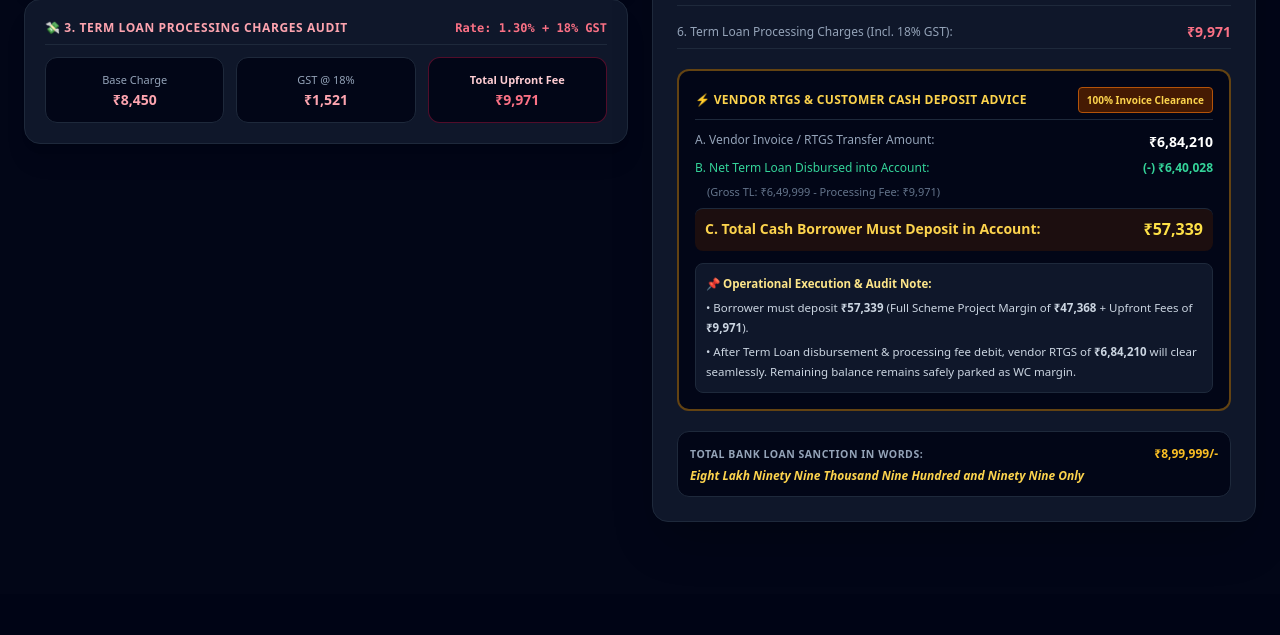
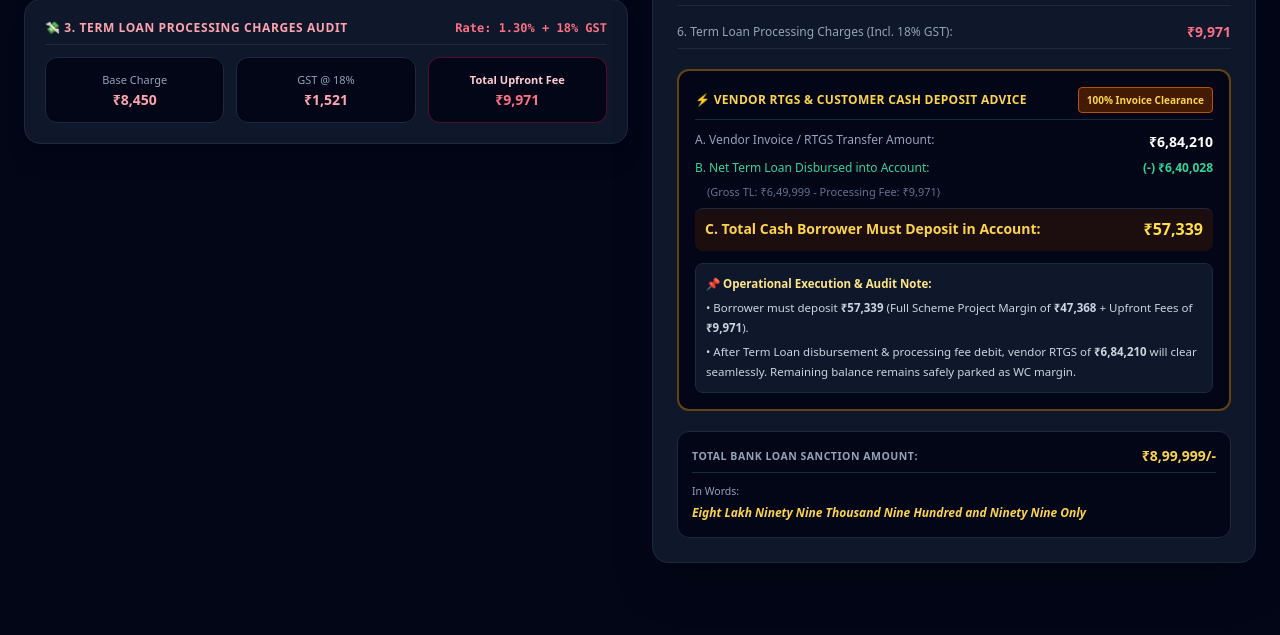
Before and after one commit to sunilskc23/loan-autodoc-filler, a Flask app: page /appraisal in a window 1280 px wide. Shown: the part 725-1360 px from the top of the page. Before the commit the page ends 1247 px from the top, so only its background shows below. Run offline with Flask 3, Linux system fonts and the light colour scheme.

Commit message:
Update appraisal.html

```diff
--- a/templates/appraisal.html
+++ b/templates/appraisal.html
@@ -186,7 +186,7 @@
                                 <label class="text-xs font-bold text-slate-400 block mb-1">TL ALLOCATION IN DESIRED LOAN (₹)</label>
                                 <input type="number" id="reverseTlDesiredAmt" value="650000" oninput="calculateAssessment()"
                                        class="w-full text-xs p-2.5 bg-slate-950 border border-slate-700 rounded-lg text-amber-300 font-bold focus:ring-1 focus:ring-amber-500">
-                                <span class="text-[10.5px] text-slate-500 block mt-1">Remaining amount will be auto-assigned to Working Capital.</span>
+                                <span class="text-[10.5px] text-slate-500 block mt-1">Remaining balance will be auto-assigned to Working Capital.</span>
                             </div>
                         </div>
                     </div>
@@ -216,7 +216,7 @@
                             <div>
                                 <label class="text-xs font-bold text-slate-400 block mb-1">FACILITY TYPE</label>
                                 <select id="wcFacilityType" onchange="calculateAssessment()"
-                                        class="w-full text-xs p-2.5 bg-slate-950 border border-slate-700 rounded-lg text-slate-200 font-semibold focus:ring-1 focus:ring-amber-500">
+                                         class="w-full text-xs p-2.5 bg-slate-950 border border-slate-700 rounded-lg text-slate-200 font-semibold focus:ring-1 focus:ring-amber-500">
                                     <option value="Cash Credit (Hypothecation)">Cash Credit (Hypothecation)</option>
                                     <option value="Overdraft (Clean / Hypothecation)">Overdraft (Clean / Hypothecation)</option>
                                 </select>
@@ -368,12 +368,21 @@
                     </div>
 
                     <!-- Clean Words Box with Figure (Round Figure, No "Rupees") -->
-                    <div class="p-3 bg-slate-950 border border-slate-800 rounded-xl space-y-1 print-border">
-                        <div class="flex justify-between items-center">
-                            <span class="font-bold text-slate-400 uppercase text-[10.5px] tracking-wider print-text-dark">Total Bank Loan Sanction in Words:</span>
-                            <span id="totalSanctionFigureDisplay" class="font-black text-amber-400 text-xs">₹9,00,000/-</span>
+                    <div class="p-3.5 bg-slate-950 border border-slate-800 rounded-xl space-y-2 print-border">
+                        <div class="flex justify-between items-center border-b border-slate-800 pb-1.5 print-border">
+                            <span class="font-bold text-slate-400 uppercase text-[10.5px] tracking-wider print-text-dark">
+                                Total Bank Loan Sanction Amount:
+                            </span>
+                            <span id="totalSanctionFigureDisplay" class="font-black text-amber-300 text-sm print-text-dark">
+                                ₹9,00,000/-
+                            </span>
                         </div>
-                        <p id="totalSanctionInWords" class="text-amber-300 font-bold text-xs italic print-text-dark">Nine Lakh Only</p>
+                        <div>
+                            <span class="text-[10.5px] text-slate-400 block mb-0.5 font-medium print-text-dark">In Words:</span>
+                            <p id="totalSanctionInWords" class="text-amber-300 font-bold text-xs italic leading-relaxed print-text-dark">
+                                Nine Lakh Only
+                            </p>
+                        </div>
                     </div>
 
                 </div>
@@ -406,18 +415,24 @@
                 return inWords(Math.floor(n / 10000000)) + 'Crore ' + inWords(n % 10000000);
             }
 
-            let str = inWords(num).trim(); // NO "Rupees" word
+            let str = inWords(num).trim();
             return str ? (str + " Only") : "Zero Only";
         }
 
         // INDIAN COMMA FORMATTER (₹9,00,000)
         function formatInr(val) {
-            if (isNaN(val) || val === null) return "₹0";
+            if (isNaN(val) || val === null || val === undefined) return "₹0";
             let clean = Math.round(val).toString();
+            let isNegative = false;
+            if (clean.startsWith('-')) {
+                isNegative = true;
+                clean = clean.substring(1);
+            }
             let lastThree = clean.substring(clean.length - 3);
             let otherNumbers = clean.substring(0, clean.length - 3);
             if (otherNumbers !== '') lastThree = ',' + lastThree;
-            return "₹" + otherNumbers.replace(/\B(?=(\d{2})+(?!\d))/g, ",") + lastThree;
+            const res = otherNumbers.replace(/\B(?=(\d{2})+(?!\d))/g, ",") + lastThree;
+            return (isNegative ? "-₹" : "₹") + (res || "0");
         }
 
         function switchAssessmentMode(mode) {
@@ -486,10 +501,13 @@
         }
 
         function calculateAssessment() {
-            const borrower = document.getElementById('borrowerName').value.trim() || "M/s Sharma Enterprises";
-            const scheme = document.getElementById('loanSchemeName').value.trim() || "PMEGP Term Loan & CC";
-            const marginPct = parseFloat(document.getElementById('marginPercent').value || "0") / 100;
-            const procFeePct = parseFloat(document.getElementById('procFeePercent').value || "0") / 100;
+            const borrowerInput = document.getElementById('borrowerName').value.trim();
+            const schemeInput = document.getElementById('loanSchemeName').value.trim();
+            const borrower = borrowerInput || "M/s Sharma Enterprises";
+            const scheme = schemeInput || "PMEGP Term Loan & CC";
+
+            const marginPct = (parseFloat(document.getElementById('marginPercent').value) || 0) / 100;
+            const procFeePct = (parseFloat(document.getElementById('procFeePercent').value) || 0) / 100;
             const includeWc = document.getElementById('includeWc').checked;
             const absorbTotalMarginInTl = document.getElementById('absorbTotalMarginInTl').checked;
 
@@ -506,40 +524,40 @@
             let totalMarginMoney = 0;
 
             if (currentMode === 'FORWARD') {
-                invoiceAmt = Math.round(parseFloat(document.getElementById('quotationAmt').value || "0"));
-                wcProjectAmt = includeWc ? Math.round(parseFloat(document.getElementById('wcRequirementAmt').value || "0")) : 0;
+                invoiceAmt = Math.round(parseFloat(document.getElementById('quotationAmt').value) || 0);
+                wcProjectAmt = includeWc ? Math.round(parseFloat(document.getElementById('wcRequirementAmt').value) || 0) : 0;
 
                 totalProjectCost = invoiceAmt + wcProjectAmt;
                 totalMarginMoney = Math.round(totalProjectCost * marginPct);
 
                 tlMarginShare = Math.round(invoiceAmt * marginPct);
-                tlLoanSanction = invoiceAmt - tlMarginShare;
+                tlLoanSanction = Math.max(0, invoiceAmt - tlMarginShare);
 
                 wcMarginShare = Math.round(wcProjectAmt * marginPct);
-                wcLoanSanction = wcProjectAmt - wcMarginShare;
+                wcLoanSanction = Math.max(0, wcProjectAmt - wcMarginShare);
 
                 totalLoanSanction = tlLoanSanction + wcLoanSanction;
 
                 document.getElementById('formattedQuotationBadge').innerText = formatInr(invoiceAmt) + "/-";
             } else {
                 // Reverse Mode: Customer Desired Loan
-                totalLoanSanction = Math.round(parseFloat(document.getElementById('desiredLoanAmt').value || "0"));
+                totalLoanSanction = Math.round(parseFloat(document.getElementById('desiredLoanAmt').value) || 0);
                 const divisor = (1 - marginPct) > 0 ? (1 - marginPct) : 1;
-                totalProjectCost = Math.round(totalLoanSanction / divisor);
-                totalMarginMoney = totalProjectCost - totalLoanSanction;
+                totalProjectCost = totalLoanSanction > 0 ? Math.round(totalLoanSanction / divisor) : 0;
+                totalMarginMoney = Math.max(0, totalProjectCost - totalLoanSanction);
 
                 if (includeWc) {
-                    let desiredTlLoan = Math.round(parseFloat(document.getElementById('reverseTlDesiredAmt').value || "0"));
+                    let desiredTlLoan = Math.round(parseFloat(document.getElementById('reverseTlDesiredAmt').value) || 0);
                     if (desiredTlLoan > totalLoanSanction) desiredTlLoan = totalLoanSanction;
 
                     tlLoanSanction = desiredTlLoan;
-                    wcLoanSanction = totalLoanSanction - tlLoanSanction;
+                    wcLoanSanction = Math.max(0, totalLoanSanction - tlLoanSanction);
 
-                    invoiceAmt = Math.round(tlLoanSanction / divisor);
-                    wcProjectAmt = totalProjectCost - invoiceAmt;
+                    invoiceAmt = tlLoanSanction > 0 ? Math.round(tlLoanSanction / divisor) : 0;
+                    wcProjectAmt = Math.max(0, totalProjectCost - invoiceAmt);
 
-                    tlMarginShare = invoiceAmt - tlLoanSanction;
-                    wcMarginShare = wcProjectAmt - wcLoanSanction;
+                    tlMarginShare = Math.max(0, invoiceAmt - tlLoanSanction);
+                    wcMarginShare = Math.max(0, wcProjectAmt - wcLoanSanction);
                 } else {
                     tlLoanSanction = totalLoanSanction;
                     wcLoanSanction = 0;
@@ -552,16 +570,13 @@
                 document.getElementById('formattedDesiredLoanBadge').innerText = formatInr(totalLoanSanction) + "/-";
             }
 
-            // Processing Fee Calculation on Term Loan (e.g. 6,50,000 * 1.30% = 8,450; GST = 1,521; Total = 9,971)
+            // Processing Fee Calculation on Term Loan
             const baseProcFee = Math.round(tlLoanSanction * procFeePct);
             const gstProcFee = Math.round(baseProcFee * 0.18);
             const totalProcDeduction = baseProcFee + gstProcFee;
-
             const netTlDisbursed = tlLoanSanction - totalProcDeduction;
 
-            // 100% AUDIT-PROOF DEPOSIT CALCULATION:
-            // If absorbTotalMarginInTl is ON: Customer deposits Full Project Margin + Upfront Fees
-            // If OFF: Customer deposits TL Margin + Upfront Fees
+            // Audit-Proof Deposit Calculation
             let customerDepositRequired = 0;
             if (absorbTotalMarginInTl && includeWc) {
                 customerDepositRequired = totalMarginMoney + totalProcDeduction;
@@ -569,15 +584,17 @@
                 customerDepositRequired = tlMarginShare + totalProcDeduction;
             }
 
-            // Update UI
+            // Update UI - Header & Badges
             document.getElementById('displayBorrowerTitle').innerText = borrower;
             document.getElementById('displaySchemeTitle').innerText = `Scheme: ${scheme} (Margin: ${(marginPct * 100).toFixed(1)}%)`;
             document.getElementById('procFeeRateBadge').innerText = `Rate: ${(procFeePct * 100).toFixed(2)}% + 18% GST`;
 
+            // Processing Cards
             document.getElementById('displayBaseProcFee').innerText = formatInr(baseProcFee);
             document.getElementById('displayGstProcFee').innerText = formatInr(gstProcFee);
             document.getElementById('displayTotalProcFee').innerText = formatInr(totalProcDeduction);
 
+            // Summary Table
             document.getElementById('sumQuotationValue').innerText = formatInr(invoiceAmt);
             document.getElementById('sumWcValue').innerText = formatInr(wcProjectAmt);
             document.getElementById('sumTotalProjectCost').innerText = formatInr(totalProjectCost);
@@ -587,13 +604,14 @@
             document.getElementById('sumTotalBorrowerMargin').innerText = formatInr(totalMarginMoney);
             document.getElementById('sumProcessingDeduction').innerText = formatInr(totalProcDeduction);
 
+            // Vendor RTGS Protocol
             document.getElementById('rtgsInvoiceTarget').innerText = formatInr(invoiceAmt);
             document.getElementById('rtgsNetTlDisbursed').innerText = "(-) " + formatInr(netTlDisbursed);
             document.getElementById('rtgsGrossTl').innerText = formatInr(tlLoanSanction);
             document.getElementById('rtgsProcDeducted').innerText = formatInr(totalProcDeduction);
             document.getElementById('rtgsCustomerDepositRequired').innerText = formatInr(customerDepositRequired);
 
-            // Audit Protocol Explanation
+            // Operational Execution Note
             document.getElementById('protocolDepositAmt').innerText = formatInr(customerDepositRequired);
             document.getElementById('protocolInvoiceAmt').innerText = formatInr(invoiceAmt);
             const auditText = document.getElementById('auditExplanationText');
@@ -603,13 +621,14 @@
                 auditText.innerHTML = `• Borrower must deposit <strong>${formatInr(customerDepositRequired)}</strong> (Term Loan Margin of <strong>${formatInr(tlMarginShare)}</strong> + Upfront Fees of <strong>${formatInr(totalProcDeduction)}</strong>).`;
             }
 
-            // Clean Round Words with Figure Display
+            // Dynamic Words & Figures Refresh (Zero Handling)
             document.getElementById('quotationWords').innerText = invoiceAmt > 0 ? numberToWordsIndianClean(invoiceAmt) : "";
             document.getElementById('desiredLoanWords').innerText = totalLoanSanction > 0 ? numberToWordsIndianClean(totalLoanSanction) : "";
             document.getElementById('wcWords').innerText = wcProjectAmt > 0 ? numberToWordsIndianClean(wcProjectAmt) : "";
 
+            // Total Sanction Box (Both Figure and Clean Words)
             document.getElementById('totalSanctionFigureDisplay').innerText = formatInr(totalLoanSanction) + "/-";
-            document.getElementById('totalSanctionInWords').innerText = numberToWordsIndianClean(totalLoanSanction);
+            document.getElementById('totalSanctionInWords').innerText = totalLoanSanction > 0 ? numberToWordsIndianClean(totalLoanSanction) : "Zero Only";
         }
 
         window.addEventListener('DOMContentLoaded', () => {
@@ -623,7 +642,8 @@
             }
             calculateAssessment();
         });
-        // CLEAR / RESET ALL FORM INPUTS AND SUMMARY
+
+        // CLEAR / RESET ALL FORM INPUTS AND SUMMARY PROPERLY
         function resetAppraisalForm() {
             if (!confirm("Are you sure you want to clear all entered details?")) return;
 
@@ -632,20 +652,20 @@
             document.getElementById('loanSchemeName').value = "";
             document.getElementById('vendorName').value = "";
 
-            // Numeric Values Reset
+            // Numeric Values Clear
             document.getElementById('quotationAmt').value = "";
             document.getElementById('desiredLoanAmt').value = "";
             document.getElementById('reverseTlDesiredAmt').value = "";
             document.getElementById('wcRequirementAmt').value = "";
 
-            // Defaults
+            // Defaults Preset
             document.getElementById('schemePreset').value = "CUSTOM";
             document.getElementById('marginPercent').value = "10";
             document.getElementById('procFeePercent').value = "1.30";
             document.getElementById('includeWc').checked = true;
             document.getElementById('absorbTotalMarginInTl').checked = true;
 
-            // Recalculate to update empty states
+            // Recalculate will cleanly reset everything to ₹0 and Zero Only
             calculateAssessment();
         }
     </script>
```
